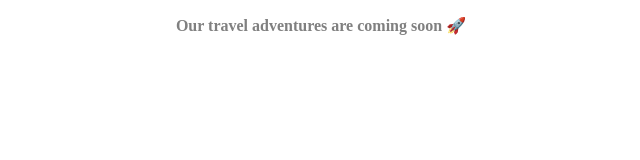
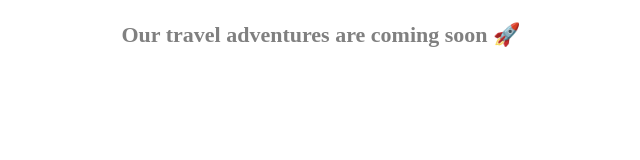
Before and after one commit to JJTripping/jjtripping, a plain HTML site: page index.html in a window 1280 px wide. Shown: the whole page, without its empty margins (319-959 px from the left). Drawn offline with Linux system fonts and the light colour scheme.

Commit message:
Update index.html

```diff
--- a/index.html
+++ b/index.html
@@ -4,7 +4,7 @@
     <title> Welcome to Our Travel Blog</title>
 </head>
 <body>
-  <div style="text-align: center; font-size: 22; color: grey;">
+  <div style="text-align: center; font-size: 22px; color: grey;">
     <p><b>Our travel adventures are coming soon </b>🚀</p>
       </div>
 </body>
```
